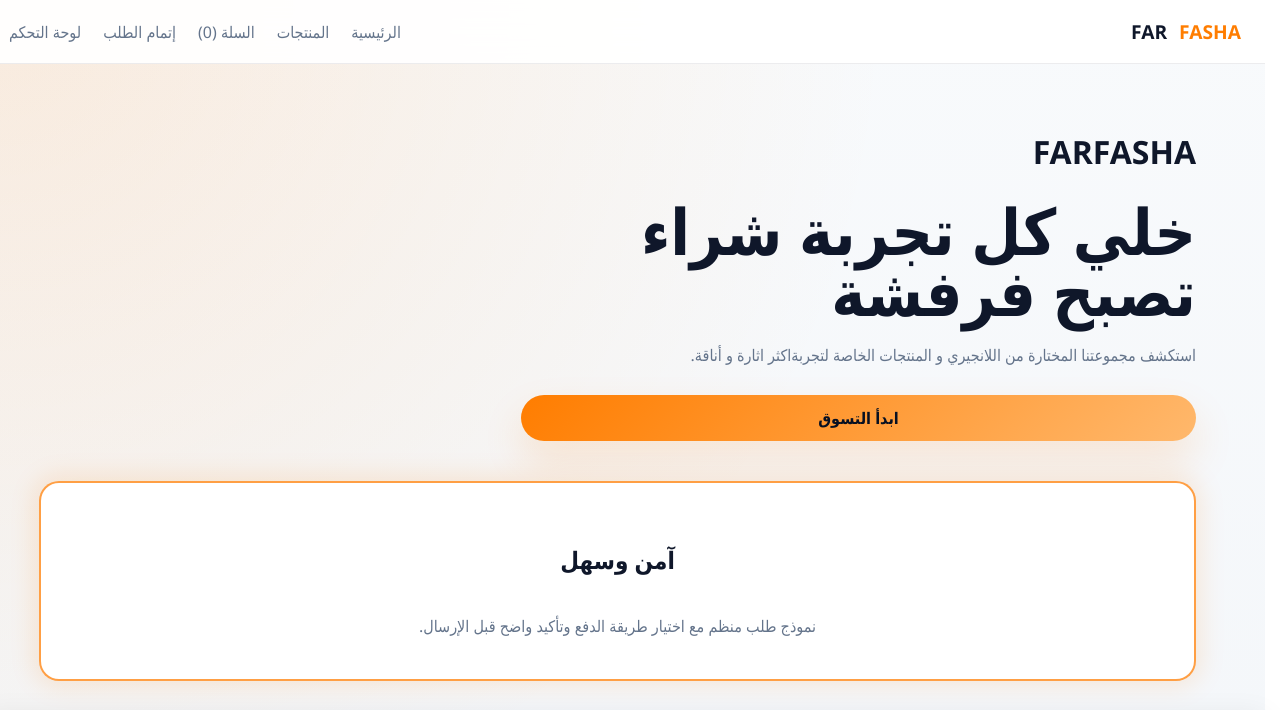
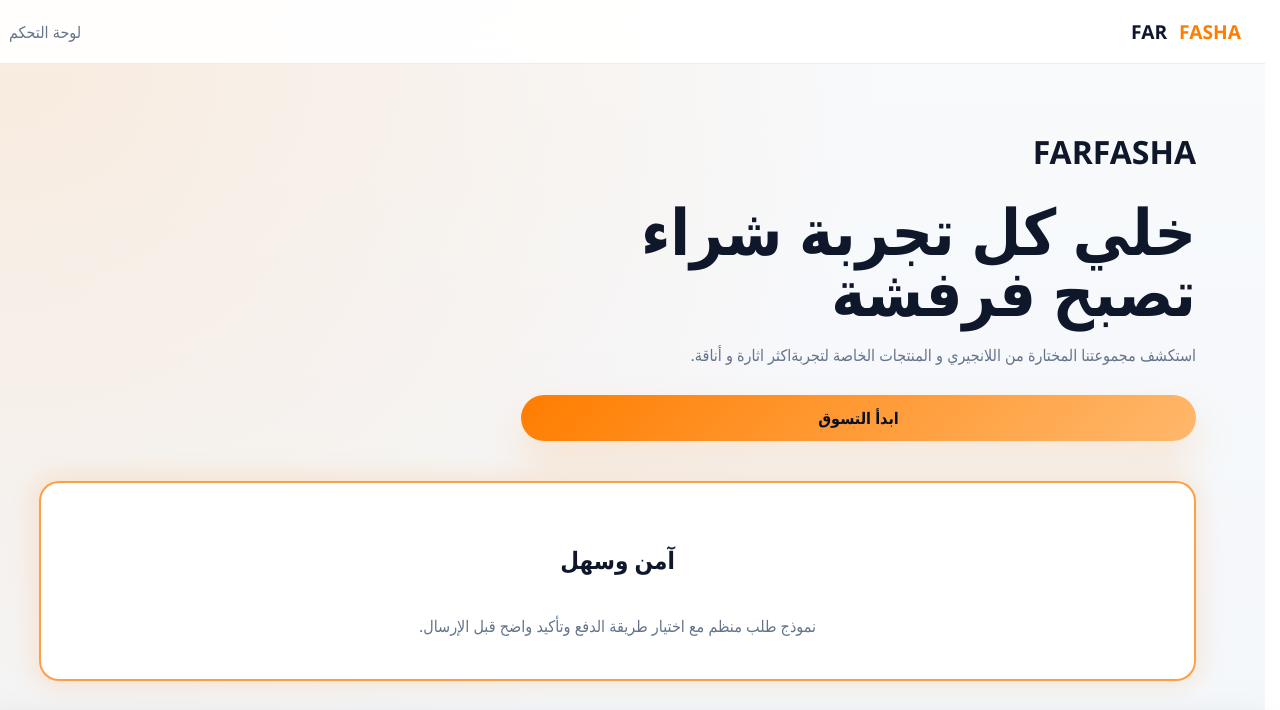
Before and after one commit to Medoxd60/FARFASHA-STORE, a plain HTML site: page index.html in a window 1280 px wide. Shown: the top 710 px of the page. Drawn offline with nearby package versions, Linux system fonts and the light colour scheme; no server answers.

Commit message:
Update index.html

```diff
--- a/index.html
+++ b/index.html
@@ -14,10 +14,10 @@
     <div class="navbar">
       <a class="brand" href="#home"><span>FASHA</span>FAR</a>
       <nav class="menu" aria-label="القائمة الرئيسية">
-        <a href="#home" data-link="home">الرئيسية</a>
-        <a href="#products" data-link="products">المنتجات</a>
-        <a href="#cart" data-link="cart">السلة (<span id="cart-count">0</span>)</a>
-        <a href="#checkout" data-link="checkout">إتمام الطلب</a>
+
+
+
+
         <a href="#admin" data-link="admin">لوحة التحكم</a>
       </nav>
     </div>
```
